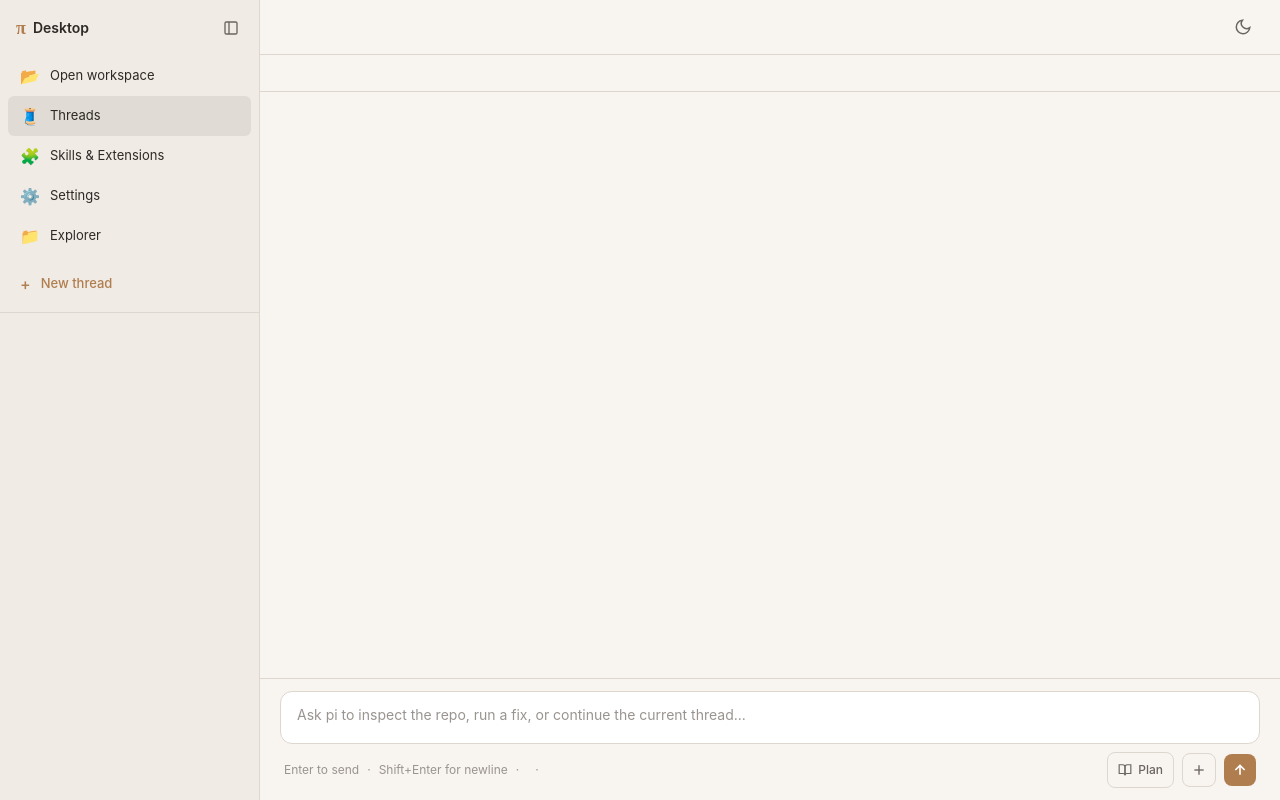
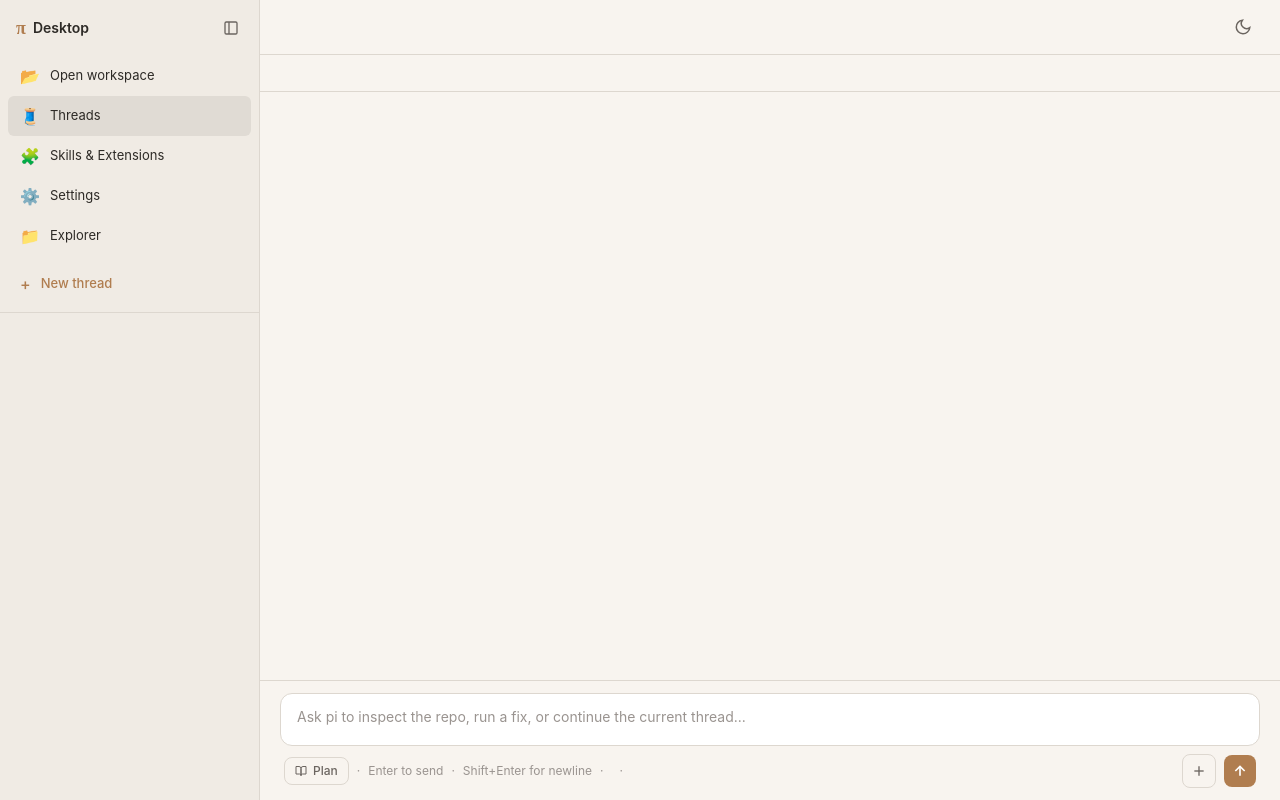
Before and after one commit to pvjagtap/pi-desktop-ui, a website: page web/index.html in a window 1280 px wide. Drawn offline with nearby package versions, Linux system fonts and the light colour scheme.

Commit message:
fix(ui): move Plan button to left of input hints row
Position the Plan Mode toggle at the start of the bottom row, before
'Enter to send', separated by a dot. Smaller icon (12px) to match the
hint text size. Removes it from the right-side button group.

```diff
--- a/web/index.html
+++ b/web/index.html
@@ -492,6 +492,13 @@
       </div>
       <div class="mt-2 flex items-center justify-between px-1">
         <div class="flex items-center gap-2 text-[12px] text-pi-text-dim">
+          <button id="btn-plan-mode" class="flex items-center gap-1.5 rounded-lg border border-pi-border px-2.5 py-1 text-[12px] font-medium hover:bg-pi-sidebar-hover transition-all" style="color: var(--text-muted);" title="Plan Mode — read-only, no writes (Ctrl+P)">
+            <svg width="12" height="12" viewBox="0 0 24 24" fill="none" stroke="currentColor" stroke-width="2">
+              <path d="M2 3h6a4 4 0 0 1 4 4v14a3 3 0 0 0-3-3H2z"/><path d="M22 3h-6a4 4 0 0 0-4 4v14a3 3 0 0 1 3-3h7z"/>
+            </svg>
+            <span>Plan</span>
+          </button>
+          <span>·</span>
           <span>Enter to send</span>
           <span>·</span>
           <span>Shift+Enter for newline</span>
@@ -504,12 +511,6 @@
           <div id="stats-bar" class="flex items-center gap-3 text-[12px] text-pi-text-dim">
             <!-- Filled by JS -->
           </div>
-          <button id="btn-plan-mode" class="flex items-center gap-1.5 rounded-lg border border-pi-border px-2.5 py-2 text-[12px] font-medium hover:bg-pi-sidebar-hover transition-all" style="color: var(--text-muted);" title="Plan Mode — read-only, no writes (Ctrl+P)">
-            <svg width="14" height="14" viewBox="0 0 24 24" fill="none" stroke="currentColor" stroke-width="2">
-              <path d="M2 3h6a4 4 0 0 1 4 4v14a3 3 0 0 0-3-3H2z"/><path d="M22 3h-6a4 4 0 0 0-4 4v14a3 3 0 0 1 3-3h7z"/>
-            </svg>
-            <span>Plan</span>
-          </button>
           <button id="btn-attach" class="rounded-lg border border-pi-border p-2 hover:bg-pi-sidebar-hover" title="Attach">
             <svg width="16" height="16" viewBox="0 0 24 24" fill="none" stroke="currentColor" stroke-width="2" class="text-pi-text-muted">
               <line x1="12" y1="5" x2="12" y2="19"/><line x1="5" y1="12" x2="19" y2="12"/>
```
